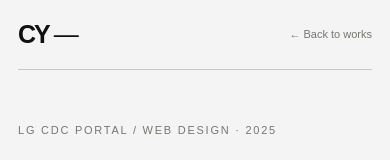
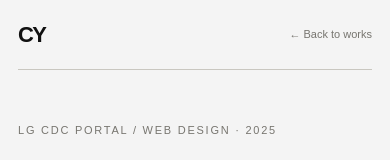
Before and after one commit to chaeyoung20/portfolio2026, a Next.js app: page /work/01 in a window 390 px wide. Shown: the top 160 px of the page. Built offline with nearby package versions, Linux system fonts and the light colour scheme.

Commit message:
Revert "Update globals.css"
This reverts commit 16b835f832987867960f4ddeb2ec59e81e8cab10.

```diff
--- a/app/globals.css
+++ b/app/globals.css
@@ -152,19 +152,46 @@ body:has(.detail-page){background-image:none}
   .detail-art.lg-beta img{width:100%;max-width:100%;height:auto;}
 }
 
-/* Responsive detail-page adjustments, kept in one place. */
-html,body{max-width:100%;overflow-x:hidden}
-.detail-nav .wordmark::before{content:none}
-.detail-nav .wordmark{font-size:25px;font-weight:800;letter-spacing:-.08em;color:inherit}
-.detail-nav .wordmark span{display:inline;font-weight:400;margin-left:5px}
+@media (max-width:700px){
+  /* Mobile detail header: hide the desktop-only CP mark. */
+  .detail-nav .wordmark{display:none;}
+  .detail-nav{justify-content:flex-end;}
+  /* Long portfolio boards must fit the viewport without horizontal overflow. */
+  .detail-page{width:100%;overflow-x:hidden;}
+  .detail-page .detail-grid{width:calc(100% - 36px);max-width:calc(100% - 36px);margin:0 auto;}
+  .detail-page .detail-left{width:100%;max-width:100%;overflow:hidden;}
+  .detail-page .detail-art{width:100%;max-width:100%;box-sizing:border-box;}
+  .detail-page .detail-art.haru-dal,
+  .detail-page .detail-art.local-star,
+  .detail-page .detail-art.fiton,
+  .detail-page .detail-art.im-bank,
+  .detail-page .detail-art.campus-pay,
+  .detail-page .detail-art.lg-icons,
+  .detail-page .detail-art.lg-overlay,
+  .detail-page .detail-art.lg-cdc,
+  .detail-page .detail-art.ax-nexus{background-size:100% auto!important;}
+}
+
+html,body{max-width:100%;overflow-x:hidden;}
 @media (max-width:767px){
-  .detail-nav{justify-content:space-between}
-  .detail-nav .wordmark{display:block;width:auto;margin:0;padding:0;font-size:25px}
-  .detail-nav .wordmark span{display:inline}
-  .detail-grid{width:calc(100% - 36px);max-width:calc(100% - 36px);min-width:0;margin:0 auto;gap:0}
-  .detail-left,.detail-art,.detail-copy{width:100%;max-width:100%;min-width:0}
-  .detail-art{overflow:hidden}
-  .detail-art img{display:block;width:100%;max-width:100%;height:auto}
-  .detail-art.haru-dal,.detail-art.local-star,.detail-art.fiton,.detail-art.im-bank,.detail-art.campus-pay,.detail-art.lg-icons,.detail-art.lg-overlay,.detail-art.lg-cdc,.detail-art.ax-nexus{background-size:100% auto}
-  .detail-copy h1,.detail-copy h2,.detail-body{max-width:100%;overflow-wrap:anywhere;word-break:break-word}
+  .detail-nav .wordmark{display:none!important;width:0!important;margin:0!important;padding:0!important;}
+  .detail-nav{justify-content:flex-end;}
+  .detail-grid,.detail-left,.detail-art{width:100%;max-width:100%;min-width:0;}
+  .detail-art{overflow:hidden;}
+  .detail-art img{width:100%!important;max-width:100%!important;height:auto!important;}
+  .detail-art.haru-dal,.detail-art.local-star,.detail-art.fiton,.detail-art.im-bank,.detail-art.campus-pay,.detail-art.lg-icons,.detail-art.lg-overlay,.detail-art.lg-cdc,.detail-art.ax-nexus{background-size:100% auto!important;}
 }
+
+/* Detail header: keep CY visible and remove only the trailing mark on mobile. */
+.detail-nav .wordmark::before{content:none!important;}
+.detail-nav .wordmark{font-size:25px!important;}
+@media (max-width:767px){
+  .detail-nav .wordmark{display:block!important;width:auto!important;margin:0!important;padding:0!important;font-size:22px!important;}
+  .detail-nav .wordmark span{display:none!important;}
+  .detail-nav{justify-content:space-between;}
+  .detail-copy,.detail-copy h1,.detail-copy h2,.detail-body{min-width:0;max-width:100%;overflow-wrap:anywhere;word-break:break-word;}
+}
+
+@media (max-width:767px){
+  .detail-grid{gap:0!important;}
+}
```
